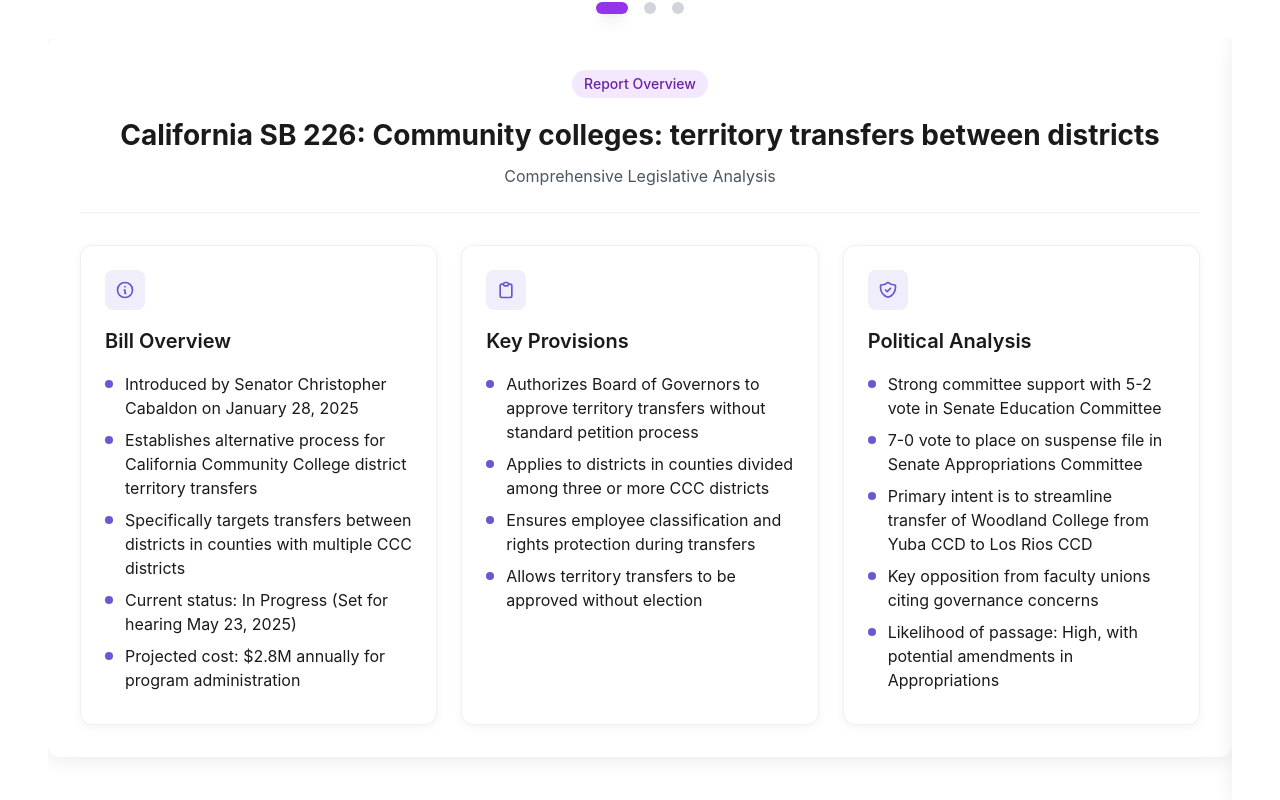
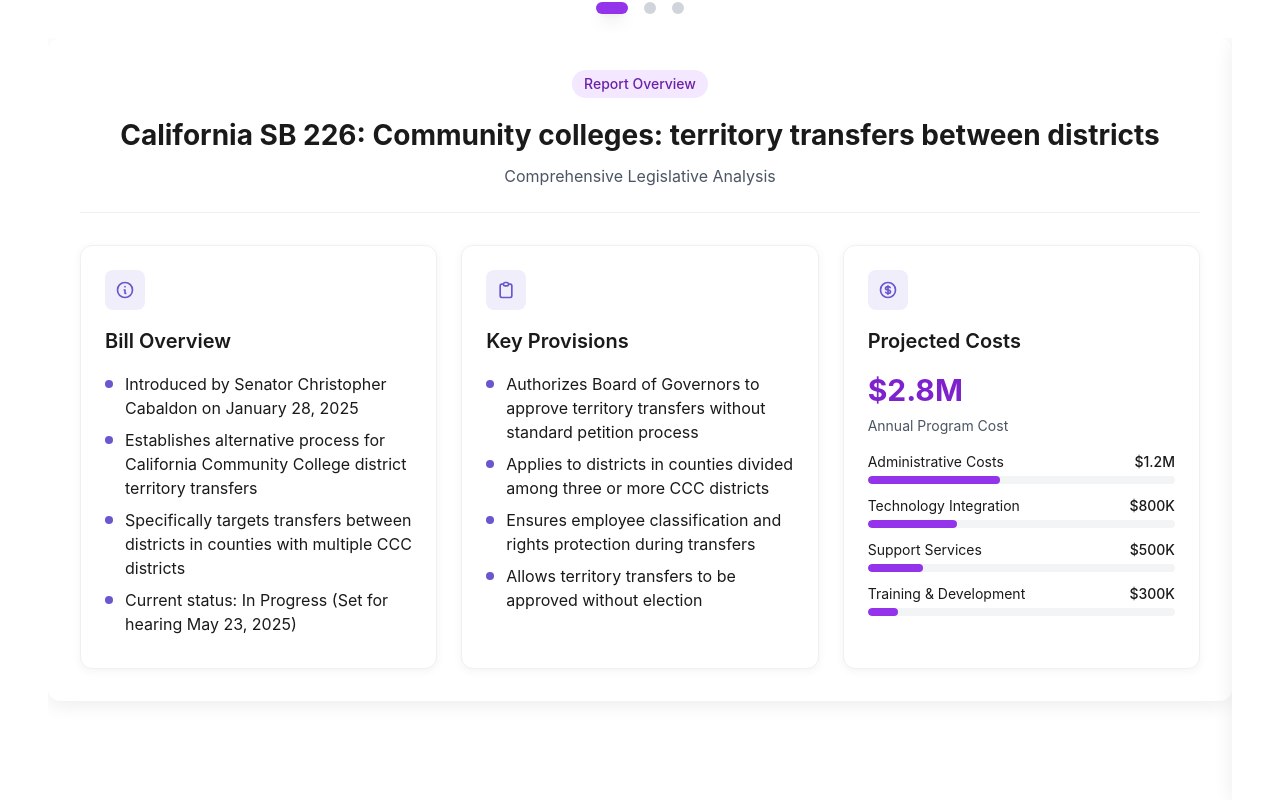
Before and after one commit to ehawked/legislative-report-app, a React (Vite) app: page / in a window 1280 px wide. Shown: the part 1280-2080 px from the top of the page. Built offline with nearby package versions, Linux system fonts and the light colour scheme.

Commit message:
Update Sample Report Preview with Cost Visual

```diff
--- a/src/components/SampleReportPreview.tsx
+++ b/src/components/SampleReportPreview.tsx
@@ -25,7 +25,6 @@ const SampleReportPreview: React.FC = () => {
             <li>Establishes alternative process for California Community College district territory transfers</li>
             <li>Specifically targets transfers between districts in counties with multiple CCC districts</li>
             <li>Current status: In Progress (Set for hearing May 23, 2025)</li>
-            <li>Projected cost: $2.8M annually for program administration</li>
           </ul>
         </div>
 
@@ -47,17 +46,56 @@ const SampleReportPreview: React.FC = () => {
         <div className="report-card">
           <div className="report-icon">
             <svg xmlns="http://www.w3.org/2000/svg" fill="none" viewBox="0 0 24 24" stroke="currentColor">
-              <path strokeLinecap="round" strokeLinejoin="round" strokeWidth={2} d="M9 12l2 2 4-4m5.618-4.016A11.955 11.955 0 0112 2.944a11.955 11.955 0 01-8.618 3.04A12.02 12.02 0 003 9c0 5.591 3.824 10.29 9 11.622 5.176-1.332 9-6.03 9-11.622 0-1.042-.133-2.052-.382-3.016z" />
+              <path strokeLinecap="round" strokeLinejoin="round" strokeWidth={2} d="M12 8c-1.657 0-3 .895-3 2s1.343 2 3 2 3 .895 3 2-1.343 2-3 2m0-8c1.11 0 2.08.402 2.599 1M12 8V7m0 1v8m0 0v1m0-1c-1.11 0-2.08-.402-2.599-1M21 12a9 9 0 11-18 0 9 9 0 0118 0z" />
             </svg>
           </div>
-          <h2>Political Analysis</h2>
-          <ul className="report-list">
-            <li>Strong committee support with 5-2 vote in Senate Education Committee</li>
-            <li>7-0 vote to place on suspense file in Senate Appropriations Committee</li>
-            <li>Primary intent is to streamline transfer of Woodland College from Yuba CCD to Los Rios CCD</li>
-            <li>Key opposition from faculty unions citing governance concerns</li>
-            <li>Likelihood of passage: High, with potential amendments in Appropriations</li>
-          </ul>
+          <h2>Projected Costs</h2>
+          <div className="mt-4">
+            <div className="text-3xl font-bold text-purple-700 mb-2">$2.8M</div>
+            <div className="text-gray-600 text-sm mb-4">Annual Program Cost</div>
+
+            <div className="space-y-3">
+              <div>
+                <div className="flex justify-between text-sm mb-1">
+                  <span>Administrative Costs</span>
+                  <span className="font-medium">$1.2M</span>
+                </div>
+                <div className="h-2 bg-gray-100 rounded-full overflow-hidden">
+                  <div className="h-full bg-purple-600 rounded-full" style={{ width: '43%' }}></div>
+                </div>
+              </div>
+
+              <div>
+                <div className="flex justify-between text-sm mb-1">
+                  <span>Technology Integration</span>
+                  <span className="font-medium">$800K</span>
+                </div>
+                <div className="h-2 bg-gray-100 rounded-full overflow-hidden">
+                  <div className="h-full bg-purple-600 rounded-full" style={{ width: '29%' }}></div>
+                </div>
+              </div>
+
+              <div>
+                <div className="flex justify-between text-sm mb-1">
+                  <span>Support Services</span>
+                  <span className="font-medium">$500K</span>
+                </div>
+                <div className="h-2 bg-gray-100 rounded-full overflow-hidden">
+                  <div className="h-full bg-purple-600 rounded-full" style={{ width: '18%' }}></div>
+                </div>
+              </div>
+
+              <div>
+                <div className="flex justify-between text-sm mb-1">
+                  <span>Training & Development</span>
+                  <span className="font-medium">$300K</span>
+                </div>
+                <div className="h-2 bg-gray-100 rounded-full overflow-hidden">
+                  <div className="h-full bg-purple-600 rounded-full" style={{ width: '10%' }}></div>
+                </div>
+              </div>
+            </div>
+          </div>
         </div>
       </div>
     </div>
```
